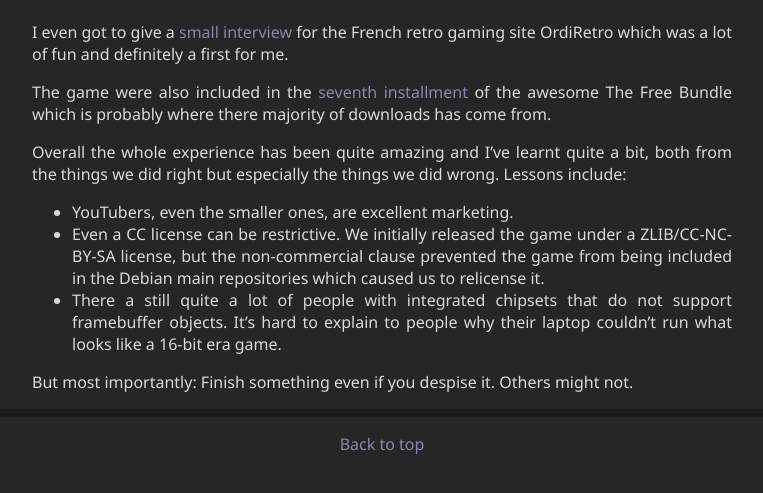
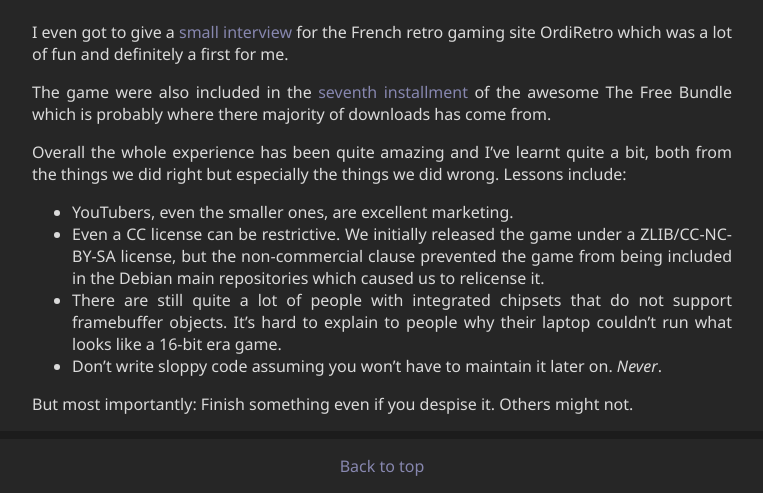
Before and after one commit to SimonLarsen/simonlarsen.github.io, a Jekyll site: the page built from _posts/2013-10-13-mrrescue.md, in a window 1280 px wide. Shown: the part 856-1349 px from the top of the page, without its empty margins (258-1021 px from the left). Built offline with Jekyll 4.4.1, drawn with Linux system fonts in a browser that asks for light colours; before the commit the page ends 1327 px from its top, so only the background shows below that.

Commit message:
Update 2013-10-13-mrrescue.md

```diff
--- a/_posts/2013-10-13-mrrescue.md
+++ b/_posts/2013-10-13-mrrescue.md
@@ -26,6 +26,7 @@ we did right but especially the things we did wrong. Lessons include:
 
 * YouTubers, even the smaller ones, are excellent marketing.
 * Even a CC license can be restrictive. We initially released the game under a ZLIB/CC-NC-BY-SA license, but the non-commercial clause prevented the game from being included in the Debian main repositories which caused us to relicense it.
-* There a still quite a lot of people with integrated chipsets that do not support framebuffer objects. It's hard to explain to people why their laptop couldn't run what looks like a 16-bit era game.
+* There are still quite a lot of people with integrated chipsets that do not support framebuffer objects. It's hard to explain to people why their laptop couldn't run what looks like a 16-bit era game.
+* Don't write sloppy code assuming you won't have to maintain it later on. *Never*.
 
 But most importantly: Finish something even if you despise it. Others might not.
```
